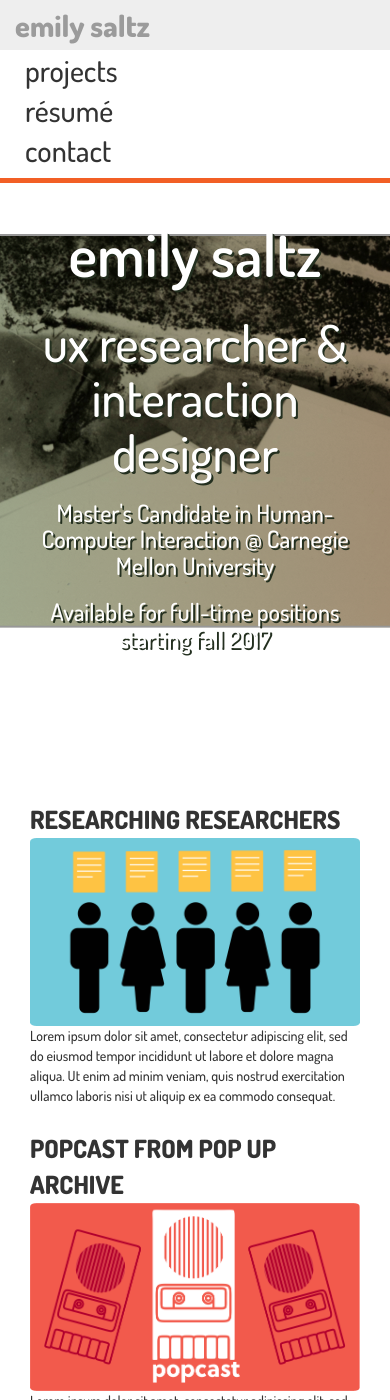
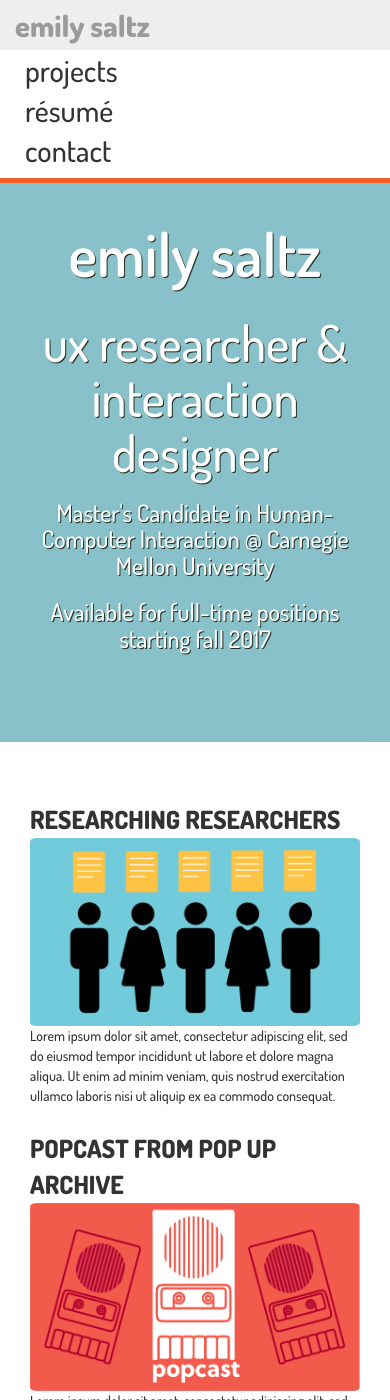
Before and after one commit to Saltzshaker/saltzshaker.github.io, a Jekyll site: the page built from index.html, in a window 390 px wide and 1400 px high. Built offline with Jekyll 4.4.1, drawn with Linux system fonts in a browser that asks for light colours; nearby versions of some CDN libraries; a script that is not in the unit is left out.

Commit message:
mobile gradient

```diff
--- a/css/3-col-portfolio.css
+++ b/css/3-col-portfolio.css
@@ -198,7 +198,12 @@
     }
     .header {
         margin-top: 5rem;
-        background: url(/img/aerial-hero-mobile.png) no-repeat center center fixed;
+            text-shadow: 1px 1px #232F1F;
+        background: #4CA1AF;
+        /* fallback for old browsers */
+        background: -webkit-linear-gradient(to left, #4CA1AF, #C4E0E5);
+        /* Chrome 10-25, Safari 5.1-6 */
+        background: linear-gradient(to left, #4CA1AF, #C4E0E5);
+        /* W3C, IE 10+/ Edge, Firefox 16+, Chrome 26+, Opera 12+, Safari 7+ */
     }
-
 }
```
